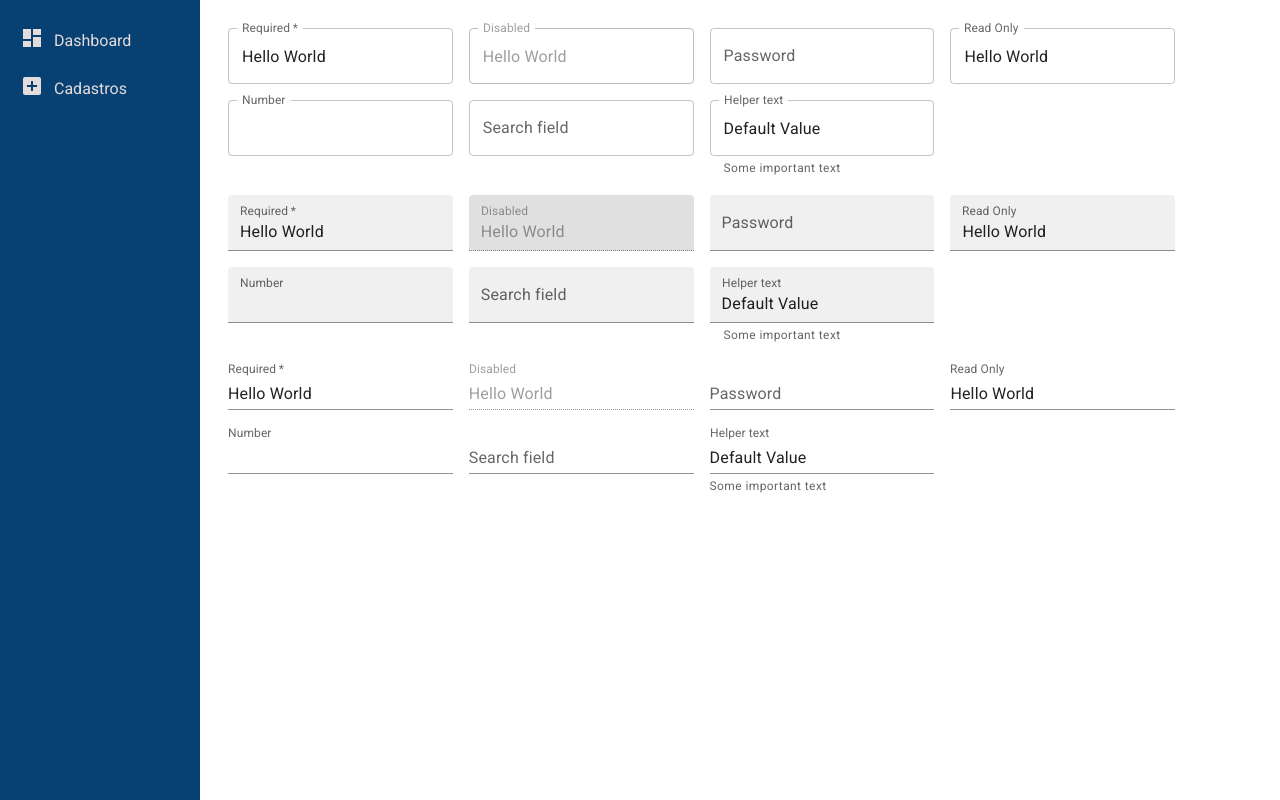
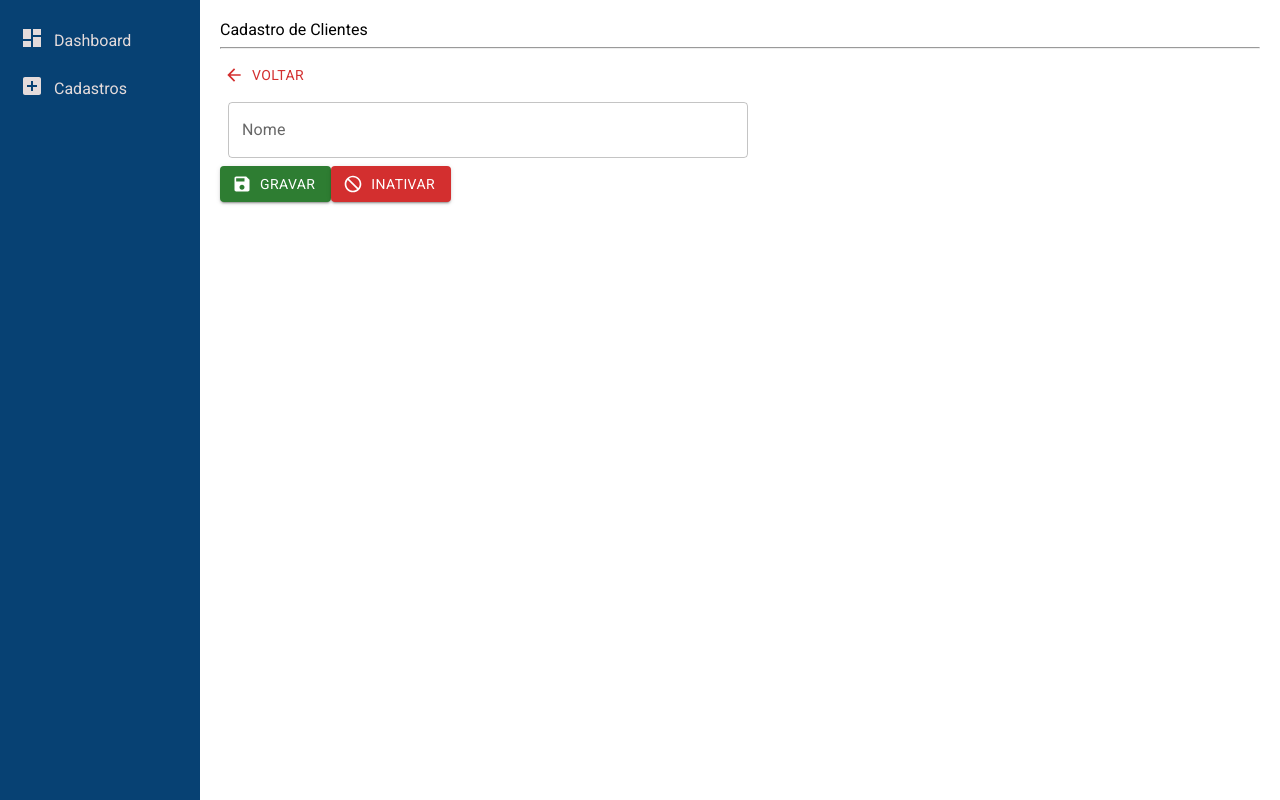
Before and after one commit to HenriqueOPeixoto/app-kodyak, a React (Vite) app in the folder frontend-kodyak/: page /cadastros/novo_cliente in a window 1280 px wide. Built offline with nearby package versions, Linux system fonts and the light colour scheme; no server answers.

Commit message:
Busca os dados de cliente no backend

```diff
--- a/frontend-kodyak/src/components/Cadastros/Clientes.tsx
+++ b/frontend-kodyak/src/components/Cadastros/Clientes.tsx
@@ -1,167 +1,226 @@
-import Box from '@mui/material/Box';
-import TextField from '@mui/material/TextField';
+import { Box, Button, FormControl, InputLabel, MenuItem, Select, SelectChangeEvent, Snackbar, TextField } from "@mui/material"
+import { Link, useParams } from "react-router-dom"
+import { useEffect, useState } from "react";
+import { NumericFormat } from "react-number-format"
+
+import ArrowBackIcon from '@mui/icons-material/ArrowBack';
+import SaveIcon from '@mui/icons-material/Save';
+import { DoNotDisturb } from '@mui/icons-material';
+import axios from "axios";
+
+import DialogInativar from "./Dialogs/DialogInativar";
+
+import './styles/Produtos.css'
+
+const backendBaseURL = import.meta.env.VITE_BACKEND_BASE_URL
+
 
 export default function Clientes() {
+  const { id } = useParams()
+  const [razaoSocial, setRazaoSocial] = useState('')
+  const [nome, setNome] = useState('')
+  const [cnpj, setCnpj] = useState('')
+  const [cpf, setCpf] = useState('')
+  const [inscricaoEstadual, setInscricaoEstadual] = useState('')
+  const [telefoneFixo, setTelefoneFixo] = useState('')
+  const [telefoneCelular, setTelefoneCelular] = useState('')
+  const [email, setEmail] = useState('')
+  const [cep, setCep] = useState('')
+  const [logradouro, setLogradouro] = useState('')
+  const [numero, setNumero] = useState('')
+  const [bairro, setBairro] = useState('')
+  const [cidade, setCidade] = useState('')
+  const [estado, setEstado] = useState('')
+  const [inativo, setInativo] = useState(false)
+
+  const [dialogOpen, setDialogOpen] = useState(false)
+  const [snackOpen, setSnackOpen] = useState(false)
+  const [snackMessage, setSnackMessage] = useState('')
+  const [btnInativarText, setBtnInativarText] = useState('Inativar')
+
+  useEffect(() => {
+    if (id) {
+      axios.get(`${backendBaseURL}/api/clientes/${id}`)
+        .then(response => {
+          if (response.data.length > 0) {
+            const {
+              razao_social,
+              nome,
+              cnpj,
+              cpf,
+              inscricao_estadual,
+              telefone_fixo,
+              telefone_celular,
+              email,
+              cep,
+              logradouro,
+              numero,
+              bairro,
+              cidade,
+              estado,
+              inativo
+            } = response.data[0]
+
+            setRazaoSocial(razao_social)
+            setNome(nome)
+            setCnpj(cnpj)
+            setInscricaoEstadual(inscricao_estadual)
+            setTelefoneFixo(telefone_fixo)
+            setTelefoneCelular(telefone_celular)
+            setEmail(email)
+            setCep(cep)
+            setLogradouro(logradouro)
+            setNumero(numero)
+            setBairro(bairro)
+            setCidade(cidade)
+            setEstado(estado)
+            setInativo(inativo)
+          }
+        })
+        .catch(error => {
+          console.log('Não foi possível carregar dados do produto: ', error)
+        })
+    }
+  }, [id])
+
+  const handleSubmit = () => {
+    const formData = {
+      razao_social: razaoSocial,
+      nome,
+      cnpj,
+      cpf,
+      inscricao_estadual: inscricaoEstadual,
+      telefone_fixo: telefoneFixo,
+      telefone_celular: telefoneCelular,
+      email,
+      cep,
+      logradouro,
+      numero,
+      bairro,
+      cidade,
+      estado,
+      inativo
+    }
+
+    if (id) {
+      axios.put(`${backendBaseURL}/api/clientes/${id}`, formData)
+        .then(() => {
+          handleAbrirSnack('Cliente atualizado com sucesso!')
+        })
+        .catch(() => {
+          handleAbrirSnack('Ocorreu um erro ao atualizar o cliente.')
+        })
+    } else {
+      axios.post(`${backendBaseURL}/api/clientes/`, formData)
+        .then(() => {
+          handleAbrirSnack('Cliente cadastrado com sucesso.')
+
+        })
+        .catch(() => {
+          handleAbrirSnack('Não foi possível cadastrar o cliente.')
+        })
+
+        setRazaoSocial('')
+        setNome('')
+        setCnpj('')
+        setInscricaoEstadual('')
+        setTelefoneFixo('')
+        setTelefoneCelular('')
+        setEmail('')
+        setCep('')
+        setLogradouro('')
+        setNumero('')
+        setBairro('')
+        setCidade('')
+        setEstado('')
+        setInativo(false)
+    }
+
+  }
+
+  const handleAbrirDialogInativar = () => {
+    setDialogOpen(true)
+  }
+
+  const handleFecharDialogInativar = () => {
+    setDialogOpen(false)
+  }
+
+  const handleAbrirSnack = (message: string) => {
+    setSnackMessage(message)
+    setSnackOpen(true)
+  }
+
+  const handleFecharSnack = () => {
+    setSnackOpen(false)
+  }
+
+  const handleConfirmarDialogInativar = () => {
+    const newInativo = !inativo; // Toggle inativo status
+    axios.patch(`${backendBaseURL}/api/produtos/${id}/alterarStatus`, { inativo: newInativo })
+      .then(response => {
+        handleAbrirSnack(response.data);
+        setInativo(newInativo);
+        setDialogOpen(false);
+      })
+      .catch(error => {
+        console.error('Ocorreu um erro ao inativar o produto: ', error);
+        handleAbrirSnack('Ocorreu um erro ao inativar o produto.');
+      });
+  };
+
+  useEffect(() => {
+    if (inativo) {
+      setBtnInativarText('Ativar')
+    } else {
+      setBtnInativarText('Inativar')
+    }
+  }, [inativo])
+
+
   return (
     <Box
       component="form"
       sx={{
-        '& .MuiTextField-root': { m: 1, width: '25ch' },
+        '& .MuiTextField-root': { m: 1, width: '50%' },
       }}
       noValidate
       autoComplete="off"
     >
+      <div className="Title">
+        Cadastro de Clientes
+        <hr />
+      </div>
+      <Link to='/cadastros'>
+        <Button startIcon={<ArrowBackIcon />} color='error'>Voltar</Button>
+      </Link>
       <div>
         <TextField
-          required
-          id="outlined-required"
-          label="Required"
-          defaultValue="Hello World"
-        />
-        <TextField
-          disabled
-          id="outlined-disabled"
-          label="Disabled"
-          defaultValue="Hello World"
-        />
-        <TextField
-          id="outlined-password-input"
-          label="Password"
-          type="password"
-          autoComplete="current-password"
-        />
-        <TextField
-          id="outlined-read-only-input"
-          label="Read Only"
-          defaultValue="Hello World"
-          InputProps={{
-            readOnly: true,
-          }}
-        />
-        <TextField
-          id="outlined-number"
-          label="Number"
-          type="number"
-          InputLabelProps={{
-            shrink: true,
-          }}
-        />
-        <TextField id="outlined-search" label="Search field" type="search" />
-        <TextField
-          id="outlined-helperText"
-          label="Helper text"
-          defaultValue="Default Value"
-          helperText="Some important text"
+          label="Nome"
+          value={nome}
         />
       </div>
-      <div>
-        <TextField
-          required
-          id="filled-required"
-          label="Required"
-          defaultValue="Hello World"
-          variant="filled"
-        />
-        <TextField
-          disabled
-          id="filled-disabled"
-          label="Disabled"
-          defaultValue="Hello World"
-          variant="filled"
-        />
-        <TextField
-          id="filled-password-input"
-          label="Password"
-          type="password"
-          autoComplete="current-password"
-          variant="filled"
-        />
-        <TextField
-          id="filled-read-only-input"
-          label="Read Only"
-          defaultValue="Hello World"
-          InputProps={{
-            readOnly: true,
-          }}
-          variant="filled"
-        />
-        <TextField
-          id="filled-number"
-          label="Number"
-          type="number"
-          InputLabelProps={{
-            shrink: true,
-          }}
-          variant="filled"
-        />
-        <TextField
-          id="filled-search"
-          label="Search field"
-          type="search"
-          variant="filled"
-        />
-        <TextField
-          id="filled-helperText"
-          label="Helper text"
-          defaultValue="Default Value"
-          helperText="Some important text"
-          variant="filled"
-        />
+      <div className='FormButtons'>
+        <Button startIcon={<SaveIcon />}
+          variant='contained'
+          color='success'
+          onClick={() => { handleSubmit() }}
+        >{id ? 'Atualizar' : 'Gravar'}</Button>
+        <Button startIcon={<DoNotDisturb />}
+          variant='contained'
+          color='error'
+          onClick={handleAbrirDialogInativar}>{btnInativarText}</Button>
       </div>
-      <div>
-        <TextField
-          required
-          id="standard-required"
-          label="Required"
-          defaultValue="Hello World"
-          variant="standard"
-        />
-        <TextField
-          disabled
-          id="standard-disabled"
-          label="Disabled"
-          defaultValue="Hello World"
-          variant="standard"
-        />
-        <TextField
-          id="standard-password-input"
-          label="Password"
-          type="password"
-          autoComplete="current-password"
-          variant="standard"
-        />
-        <TextField
-          id="standard-read-only-input"
-          label="Read Only"
-          defaultValue="Hello World"
-          InputProps={{
-            readOnly: true,
-          }}
-          variant="standard"
-        />
-        <TextField
-          id="standard-number"
-          label="Number"
-          type="number"
-          InputLabelProps={{
-            shrink: true,
-          }}
-          variant="standard"
-        />
-        <TextField
-          id="standard-search"
-          label="Search field"
-          type="search"
-          variant="standard"
-        />
-        <TextField
-          id="standard-helperText"
-          label="Helper text"
-          defaultValue="Default Value"
-          helperText="Some important text"
-          variant="standard"
-        />
-      </div>
+      <DialogInativar
+        open={dialogOpen}
+        handleClose={handleFecharDialogInativar}
+        handleConfirm={handleConfirmarDialogInativar} />
+      <Snackbar
+        open={snackOpen}
+        autoHideDuration={6000}
+        onClose={handleFecharSnack}
+        message={snackMessage}
+      />
     </Box>
-  );
+  )
 }
```
